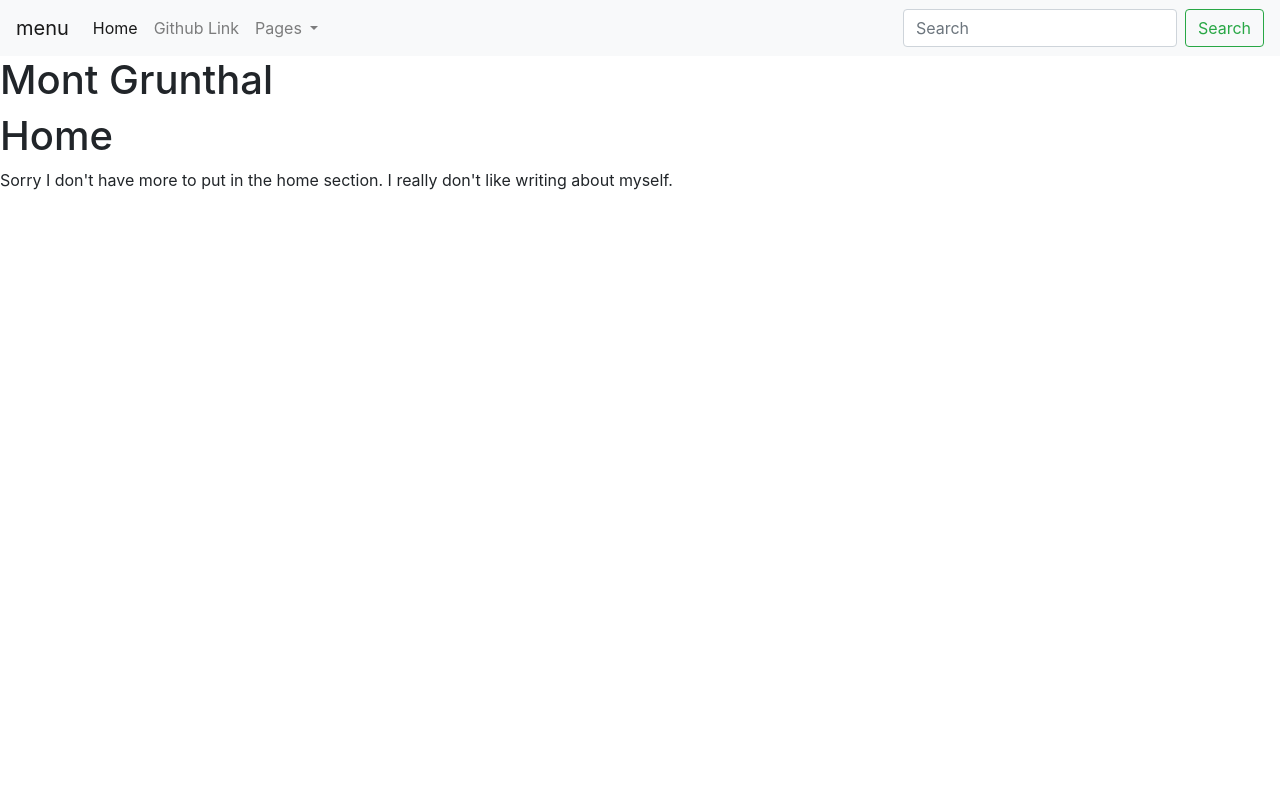
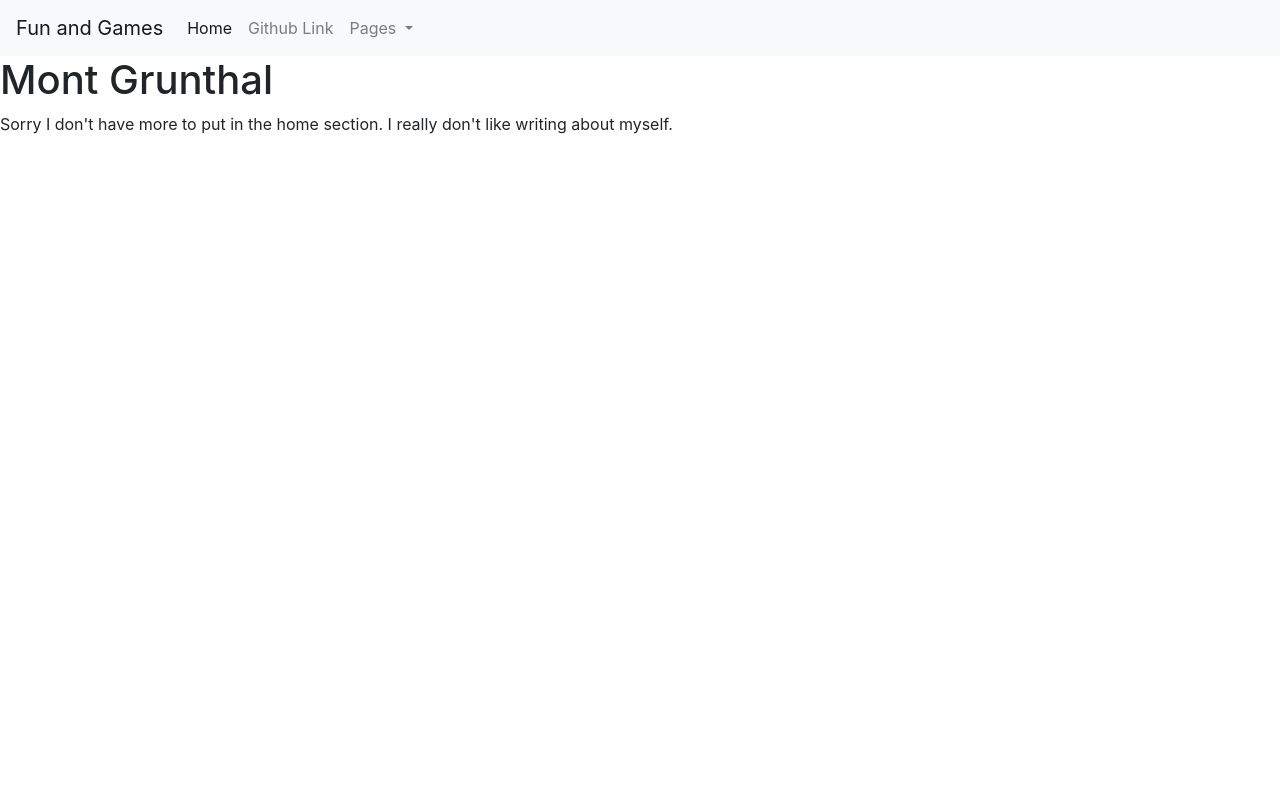
Before and after one commit to mont-grunthal/my_website, a Flask app: page / in a window 1280 px wide. Run offline with Flask 2, Linux system fonts and the light colour scheme; some libraries are stand-ins or nearby versions.

```diff
--- a/templates/base.html
+++ b/templates/base.html
@@ -6,7 +6,7 @@
   </head>
   <body>
     <nav class="navbar navbar-expand-lg navbar-light bg-light">
-    <a class="navbar-brand" href="#">menu</a>
+    <a class="navbar-brand" href="#">Fun and Games</a>
     <button class="navbar-toggler" type="button" data-toggle="collapse" data-target="#navbarSupportedContent" aria-controls="navbarSupportedContent" aria-expanded="false" aria-label="Toggle navigation">
       <span class="navbar-toggler-icon"></span>
     </button>
@@ -26,15 +26,13 @@
           <div class="dropdown-menu" aria-labelledby="navbarDropdown">
             <a class="dropdown-item" href="http://127.0.0.1:5000/rocks">Rock Climbing</a>
             <a class="dropdown-item" href="http://127.0.0.1:5000/mixture">Diffusion Analysis</a>
+            <a class="dropdown-item" href="http://127.0.0.1:5000/home">Home</a>
 
           </div>
         </li>
 
       </ul>
-      <form class="form-inline my-2 my-lg-0">
-        <input class="form-control mr-sm-2" type="search" placeholder="Search" aria-label="Search">
-        <button class="btn btn-outline-success my-2 my-sm-0" type="submit">Search</button>
-      </form>
+
     </div>
   </nav>
     <h1>Mont Grunthal</h1>
--- a/templates/home.html
+++ b/templates/home.html
@@ -2,8 +2,8 @@
 {% block title %}Home Page{% endblock %}
 
 {% block content %}
-<h1>Home</h1>
-<p> Sorry I don't have more to put in the home section.
+<Title>Home</Title>
+<body> Sorry I don't have more to put in the home section.
   I really don't like writing about myself.
-</p>
+</body>
 {% endblock %}
--- a/templates/rock_climbing.html
+++ b/templates/rock_climbing.html
@@ -3,6 +3,7 @@
 {% block content %}
 <html>
 <head>
+  <h1>Rock Climbing</h1>
 <style>
 img {
  width: 100%;
--- a/web_backend.py
+++ b/web_backend.py
@@ -4,7 +4,7 @@
 # In[ ]:
 
 
-from flask import Flask, redirect, url_for, render_template
+from flask import Flask, redirect, url_for, render_template, Response
 
 
 # In[ ]:
@@ -15,7 +15,7 @@ app = Flask(__name__)
 @app.route("/")
 @app.route("/home")
 def home():
-    return render_template("home.html", content = "testing")
+    return render_template("home.html")
 
 @app.route("/mixture")
 def mixture():
```
Also changed, not shown: templates/mixture.html (+12 -0 lines), 1 other file.
